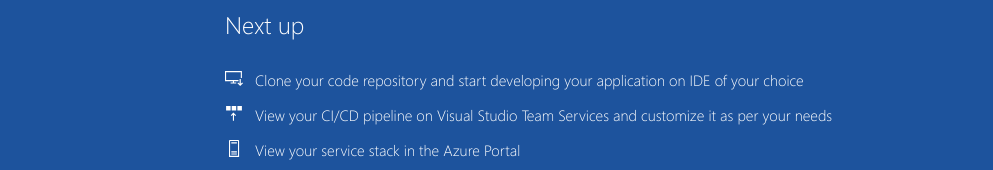
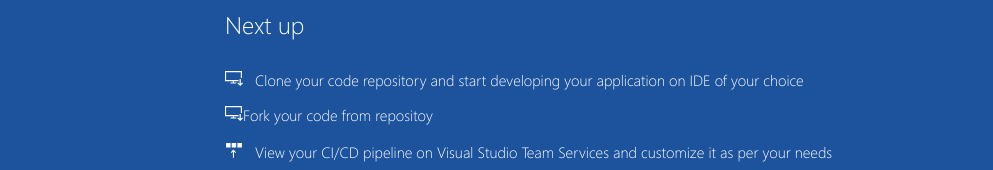
Before and after one commit to kiranpaspala/GitProject, a plain HTML site: page index.html in a window 1280 px wide. Shown: the part 630-800 px from the top of the page, without its empty margins (0-993 px from the left). Drawn offline with Linux system fonts and the light colour scheme.

Commit message:
New line added to HTML application

```diff
--- a/index.html
+++ b/index.html
@@ -8,7 +8,7 @@
 
 <body>
     <div class="main-container">
-	    <div class="description line-1">                                   If you can see this page then my first project is successful</div>
+	    <div class="description line-1">If you can see this page then my first project is successful</div>
         <div class="cloud-image">
             <img src="img/successCloudNew.svg" />
         </div>
@@ -31,6 +31,12 @@
                             </div>
                             <div class="step-text"><a href="https://go.microsoft.com/fwlink/?linkid=862409">Clone your code repository and start developing your application on IDE of your choice</a></div>
                         </div>
+						<div class="step">
+						    <div class="Step-icon">
+								<img src="img/cloneWhite.svg">
+							</div>
+							<div class="step-text"><a href="https://learn.microsoft.com/en-us/azure/devops/repos/git/forks?view=azure-devops&tabs=visual-studio"> Fork your code from repositoy</a></div>
+						</div>
                         <div class="step">
                             <div class="step-icon">
                                 <img src="img/deployWhite.svg">
```
